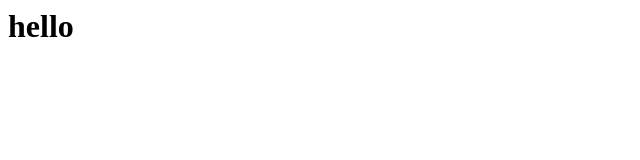
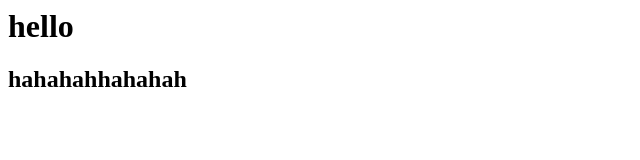
Before and after one commit to zeeez-888/zeeez-888.github.io, a plain HTML site: page index.html in a window 1280 px wide. Shown: the whole page, without its empty margins (0-640 px from the left). Drawn offline with Linux system fonts and the light colour scheme.

Commit message:
Update index.html

```diff
--- a/index.html
+++ b/index.html
@@ -1 +1,2 @@
 <h1>hello </h1>
+<h2>hahahahhahahah</h2>
```
